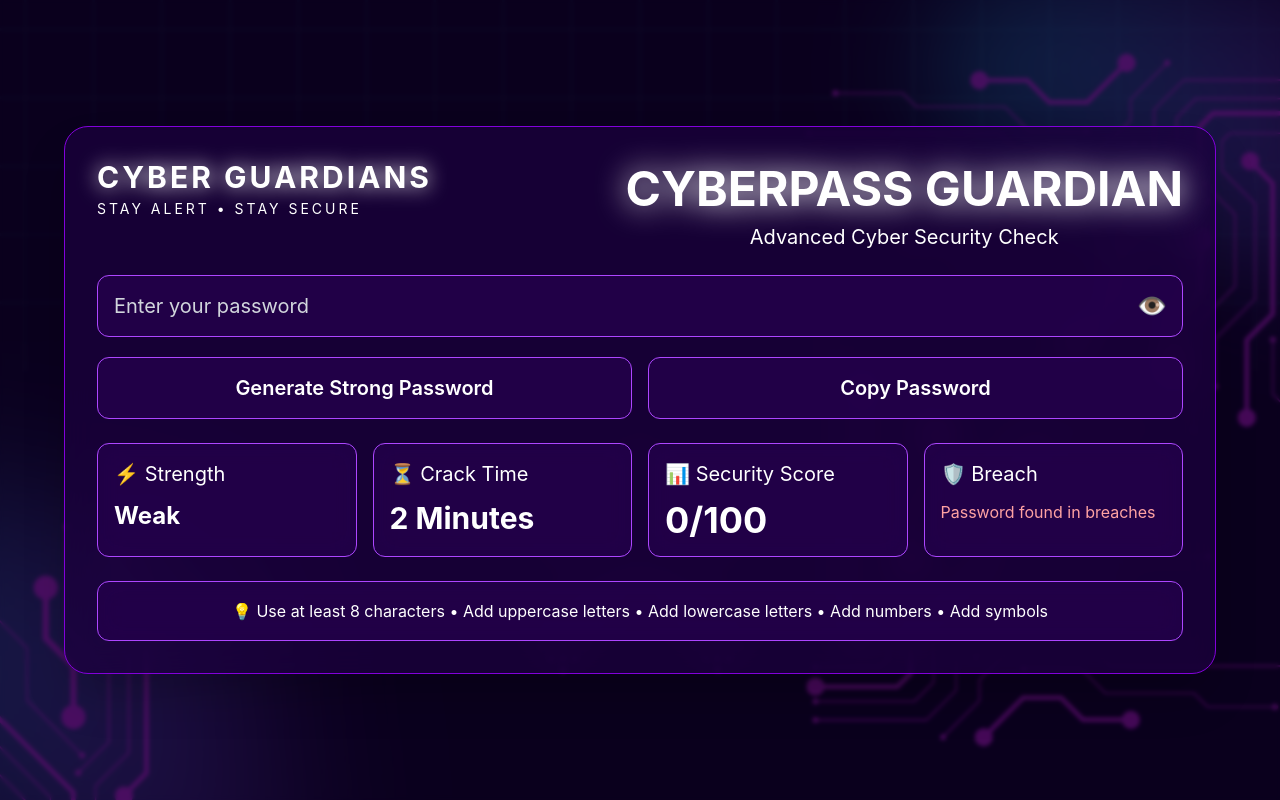
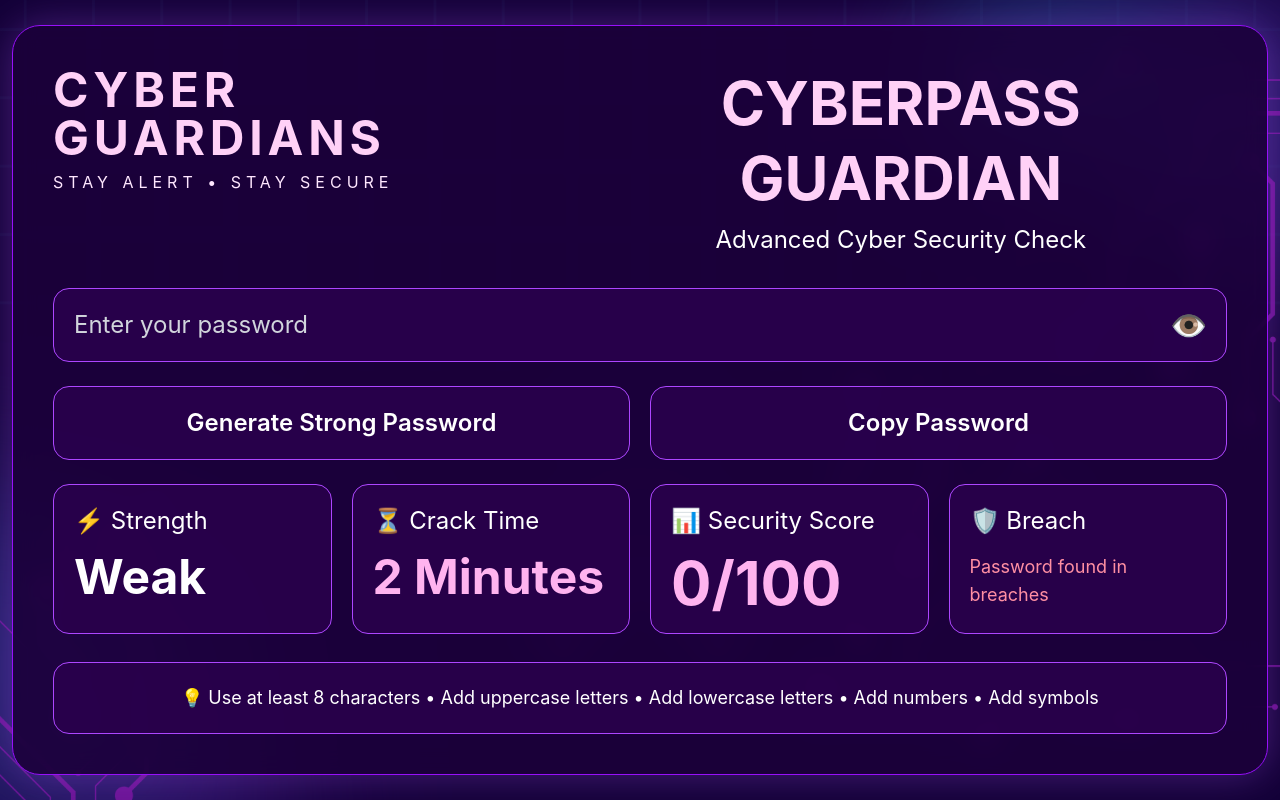
Before and after one commit to samriddhi7289-commits/cyberpass-guardian, a React (Vite) app: page / in a window 1280 px wide. Built offline with nearby package versions, Linux system fonts and the light colour scheme.

Commit message:
fixed text colors

```diff
--- a/src/App.jsx
+++ b/src/App.jsx
@@ -1,4 +1,3 @@
-
 import React, { useState } from "react";
 import "./index.css";
 import cyberBg from "./assets/cyber-bg.png";
@@ -14,33 +13,33 @@ export default function App() {
         backgroundImage: `url(${cyberBg})`,
       }}
     >
-      {/* Dark Overlay */}
-      <div className="absolute inset-0 bg-black/50 backdrop-blur-[2px]"></div>
+      {/* BRIGHT CYBER OVERLAY */}
+      <div className="absolute inset-0 bg-[#12002f]/30"></div>
 
-      {/* MAIN CONTAINER */}
-      <div className="relative z-10 w-full max-w-6xl rounded-[24px] border border-purple-700 bg-[#1a003d]/75 backdrop-blur-lg p-4 md:p-8 shadow-2xl overflow-hidden">
+      {/* MAIN FLOATING CONTAINER */}
+      <div className="relative z-10 w-full max-w-7xl rounded-[28px] border border-purple-600 bg-[#1b003a]/88 backdrop-blur-md p-4 md:p-10 shadow-[0_0_40px_rgba(168,85,247,0.35)] overflow-hidden">
 
         {/* HEADER */}
-        <div className="flex flex-col md:flex-row md:justify-between md:items-start items-center gap-4 mb-6">
+        <div className="flex flex-col md:flex-row md:justify-between md:items-start items-center gap-5 mb-8">
 
-          {/* LOGO */}
+          {/* LEFT LOGO */}
           <div className="text-center md:text-left">
-            <h2 className="text-white text-lg md:text-3xl font-bold tracking-widest drop-shadow-[0_0_10px_#ffffff]">
+            <h2 className="text-[#ffd1f7] text-xl md:text-5xl font-bold tracking-widest">
               CYBER GUARDIANS
             </h2>
 
-            <p className="text-white text-[10px] md:text-sm tracking-[3px] mt-1">
+            <p className="text-[#ffe7ff] text-[10px] md:text-base tracking-[5px] mt-2">
               STAY ALERT • STAY SECURE
             </p>
           </div>
 
           {/* MAIN TITLE */}
           <div className="text-center">
-            <h1 className="text-white text-3xl md:text-5xl font-bold leading-tight drop-shadow-[0_0_15px_#ffffff]">
+            <h1 className="text-[#ffd1f7] text-3xl md:text-6xl font-bold leading-tight">
               CYBERPASS GUARDIAN
             </h1>
 
-            <p className="text-white mt-1 text-sm md:text-xl">
+            <p className="text-[#ffffff] mt-2 text-sm md:text-2xl">
               Advanced Cyber Security Check
             </p>
           </div>
@@ -48,19 +47,19 @@ export default function App() {
         </div>
 
         {/* PASSWORD INPUT */}
-        <div className="relative mb-5">
+        <div className="relative mb-6">
 
           <input
             type={showPassword ? "text" : "password"}
             placeholder="Enter your password"
             value={password}
             onChange={(e) => setPassword(e.target.value)}
-            className="w-full bg-[#25004d]/80 border border-purple-500 rounded-xl px-4 py-4 text-base md:text-xl outline-none text-white placeholder:text-gray-300"
+            className="w-full bg-[#2a004d]/90 border border-purple-500 rounded-2xl px-5 py-4 md:py-5 text-base md:text-2xl outline-none text-white placeholder:text-gray-300"
           />
 
           <button
             onClick={() => setShowPassword(!showPassword)}
-            className="absolute right-4 top-1/2 -translate-y-1/2 text-2xl text-white"
+            className="absolute right-5 top-1/2 -translate-y-1/2 text-2xl md:text-3xl text-white"
           >
             👁
           </button>
@@ -68,68 +67,68 @@ export default function App() {
         </div>
 
         {/* BUTTONS */}
-        <div className="grid grid-cols-1 md:grid-cols-2 gap-4 mb-6">
+        <div className="grid grid-cols-1 md:grid-cols-2 gap-5 mb-6">
 
-          <button className="bg-[#25004d]/80 border border-purple-500 rounded-xl py-4 text-base md:text-xl font-semibold text-white hover:bg-purple-800 transition duration-300">
+          <button className="bg-[#2a004d]/90 border border-purple-500 rounded-2xl py-4 md:py-5 text-lg md:text-2xl font-semibold text-white hover:bg-purple-800 transition duration-300">
             Generate Strong Password
           </button>
 
-          <button className="bg-[#25004d]/80 border border-purple-500 rounded-xl py-4 text-base md:text-xl font-semibold text-white hover:bg-purple-800 transition duration-300">
+          <button className="bg-[#2a004d]/90 border border-purple-500 rounded-2xl py-4 md:py-5 text-lg md:text-2xl font-semibold text-white hover:bg-purple-800 transition duration-300">
             Copy Password
           </button>
 
         </div>
 
-        {/* CARDS */}
-        <div className="grid grid-cols-1 sm:grid-cols-2 md:grid-cols-4 gap-4">
+        {/* INFO CARDS */}
+        <div className="grid grid-cols-1 sm:grid-cols-2 md:grid-cols-4 gap-5">
 
           {/* CARD 1 */}
-          <div className="bg-[#25004d]/70 border border-purple-500 rounded-xl p-4 backdrop-blur-md">
+          <div className="bg-[#2a004d]/80 border border-purple-500 rounded-2xl p-5">
 
-            <h3 className="text-lg md:text-xl mb-3 text-white">
+            <h3 className="text-lg md:text-2xl mb-4 text-white">
               ⚡ Strength
             </h3>
 
-            <p className="text-2xl font-bold text-white">
+            <p className="text-3xl md:text-5xl font-bold text-white">
               Weak
             </p>
 
           </div>
 
           {/* CARD 2 */}
-          <div className="bg-[#25004d]/70 border border-purple-500 rounded-xl p-4 backdrop-blur-md">
+          <div className="bg-[#2a004d]/80 border border-purple-500 rounded-2xl p-5">
 
-            <h3 className="text-lg md:text-xl mb-3 text-white">
+            <h3 className="text-lg md:text-2xl mb-4 text-white">
               ⏳ Crack Time
             </h3>
 
-            <p className="text-3xl font-bold text-white">
+            <p className="text-3xl md:text-5xl font-bold text-[#ffb3ef]">
               2 Minutes
             </p>
 
           </div>
 
           {/* CARD 3 */}
-          <div className="bg-[#25004d]/70 border border-purple-500 rounded-xl p-4 backdrop-blur-md">
+          <div className="bg-[#2a004d]/80 border border-purple-500 rounded-2xl p-5">
 
-            <h3 className="text-lg md:text-xl mb-3 text-white">
+            <h3 className="text-lg md:text-2xl mb-4 text-white">
               📊 Security Score
             </h3>
 
-            <p className="text-4xl font-bold text-white">
+            <p className="text-4xl md:text-6xl font-bold text-[#ffb3ef]">
               0/100
             </p>
 
           </div>
 
           {/* CARD 4 */}
-          <div className="bg-[#25004d]/70 border border-purple-500 rounded-xl p-4 backdrop-blur-md">
+          <div className="bg-[#2a004d]/80 border border-purple-500 rounded-2xl p-5">
 
-            <h3 className="text-lg md:text-xl mb-3 text-white">
+            <h3 className="text-lg md:text-2xl mb-4 text-white">
               🛡 Breach
             </h3>
 
-            <p className="text-sm md:text-base text-red-300">
+            <p className="text-sm md:text-lg text-[#ff8fa3]">
               Password found in breaches
             </p>
 
@@ -138,7 +137,7 @@ export default function App() {
         </div>
 
         {/* FOOTER */}
-        <div className="mt-6 bg-[#25004d]/70 border border-purple-500 rounded-xl p-4 text-center text-xs md:text-base text-white leading-relaxed backdrop-blur-md">
+        <div className="mt-7 bg-[#2a004d]/80 border border-purple-500 rounded-2xl p-4 md:p-5 text-center text-xs md:text-lg text-white leading-relaxed">
 
           💡 Use at least 8 characters • Add uppercase letters • Add lowercase letters • Add numbers • Add symbols
 
```
